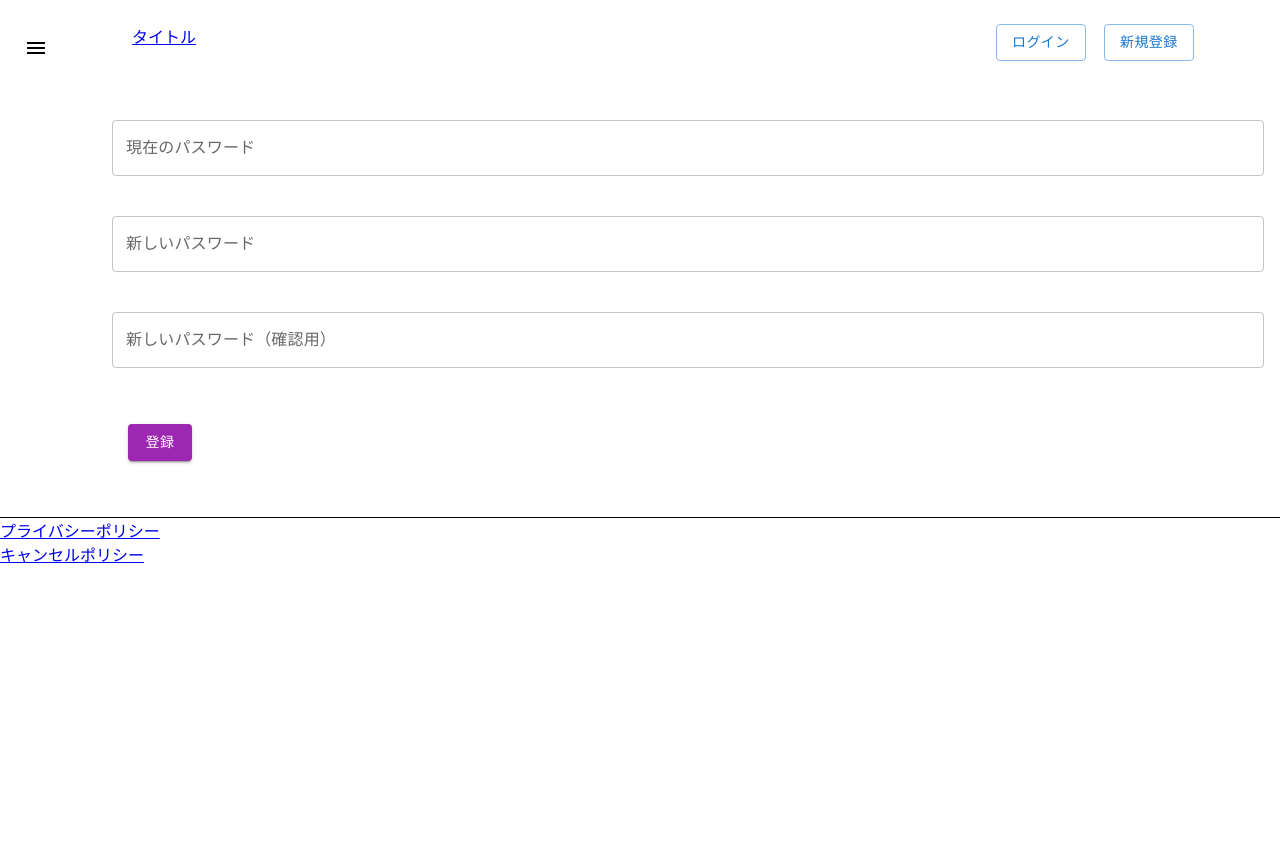
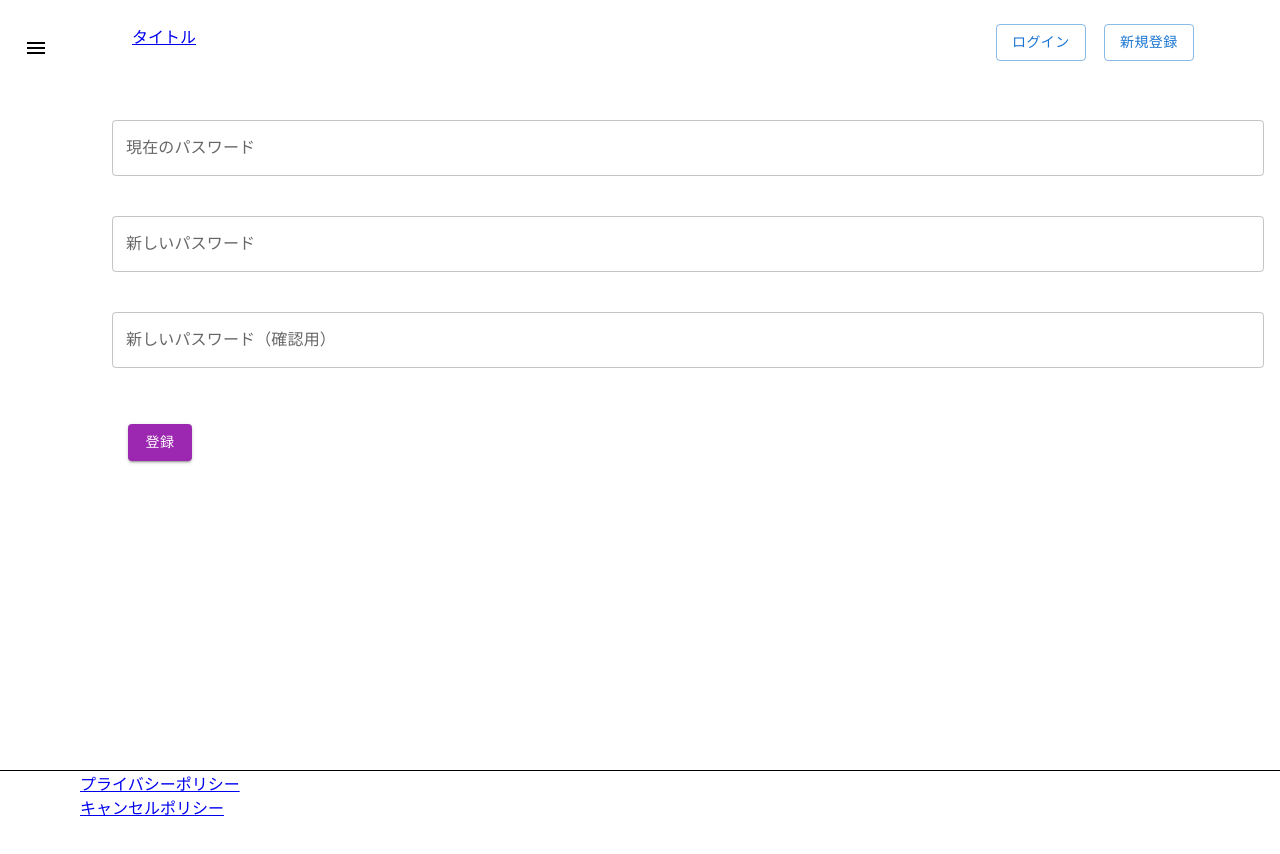
Before and after one commit to ke-kishimoto/opencourt-frontend, a React (Create React App) app: page /changePassword in a window 1280 px wide. Shown: the top 854 px of the page. Before the commit the page ends 800 px from the top, so only its background shows below. Built offline with nearby package versions, Linux system fonts and the light colour scheme; no server answers.

Commit message:
デザイン調整

```diff
--- a/src/components/EventDetailItem.js
+++ b/src/components/EventDetailItem.js
@@ -49,8 +49,11 @@ const EventDetailItem = () => {
         <Grid item xs={12}>
           <Typography>参加人数： {event.user_count} / {event.limit_number}</Typography>
         </Grid>
-        <Grid item xs={12}>
+        <Grid item xs={6}>
           <Typography>参加費</Typography>
+        </Grid>
+        <Grid item xs={6}>
+          <Typography>参加人数内訳</Typography>
         </Grid>
         {categories.map((e, index) => {
           return (
--- a/src/components/Footer.js
+++ b/src/components/Footer.js
@@ -7,6 +7,7 @@ const Footer = () => {
     <Box
     sx={{
       marginTop: 5,
+      paddingLeft: 10,
       borderTopStyle: 'solid',
       borderTopColor: 'black',
       borderTopWidth: 1,
--- a/src/components/UserMenu.js
+++ b/src/components/UserMenu.js
@@ -33,6 +33,7 @@ const UserMenu = (props) => {
       onClick={() => navigate('/configManagement')}
       sx={{
         backgroundColor: "#ffb6c1",
+        display: `${isSystemAdmin ? 'flex' : 'none' }`,
       }}
     >
     システム設定
--- a/src/forms/UserForm.js
+++ b/src/forms/UserForm.js
@@ -49,6 +49,7 @@ const UserForm = (props) => {
         >
 					<TextField
             fullWidth
+            type="password"
             name="password"
 						label="パスワード"
 						variant="outlined"
@@ -61,6 +62,7 @@ const UserForm = (props) => {
         >
 					<TextField
             fullWidth
+            type="password"
             name="rePassword"
 						label="パスワード（確認用）"
 						variant="outlined"
--- a/src/pages/ChangePassword.js
+++ b/src/pages/ChangePassword.js
@@ -15,7 +15,11 @@ const ChangePassword = () => {
   }
 
   return (
-		<Container maxWidth={'lg'}>
+    <Container maxWidth={'lg'}
+      sx={{
+        minHeight: 650,
+      }}
+    >
 			<Grid container spacing={5} margin={1}>
         <Grid item xs={12}>
 					<TextField
--- a/src/pages/EventDetail.js
+++ b/src/pages/EventDetail.js
@@ -46,7 +46,8 @@ const EventDetail = () => {
         <Button
           variant="outlined"
           sx={{
-            m: 3
+            m: 3,
+            display: `${event.status === 'end' ? 'none' : 'inline-flex'}`,
           }}
           onClick={() => { navigate('joinForm') }}
         >
@@ -55,7 +56,8 @@ const EventDetail = () => {
         <Button
           variant="outlined"
           sx={{
-            m: 3
+            m: 3,
+            display: `${event.status === 'end' ? 'none' : 'inline-flex'}`,
           }}
           onClick={() => { navigate('joinCancel') }}
         >
--- a/src/pages/Policy.js
+++ b/src/pages/Policy.js
@@ -1,3 +1,4 @@
+import Container from '@mui/material/Container';
 import {useState, useEffect} from 'react';
 import Typography from '@mui/material/Typography';
 import { useAxios } from '../utils/axiosUtil';
@@ -17,9 +18,9 @@ const Policy = () => {
   }, [type])
 
 	return (
-		<>
+		<Container maxWidth={'lg'}>
 			<Typography><pre>{policy}</pre></Typography>
-		</>
+		</Container>
 	)
 }
 
--- a/src/pages/SegmentDelivery.js
+++ b/src/pages/SegmentDelivery.js
@@ -35,7 +35,7 @@ const SegmentDelivery = () => {
 		<Container maxWidth={'lg'}>
 			<Grid container spacing={5} margin={1}>
 				<Grid item xs={12}>
-				<FormControl sx={{ width: '50%' }}>
+				  <FormControl sx={{ width: '50%' }}>
 						<InputLabel>対象イベント</InputLabel>
 						<Select
 							required
```
